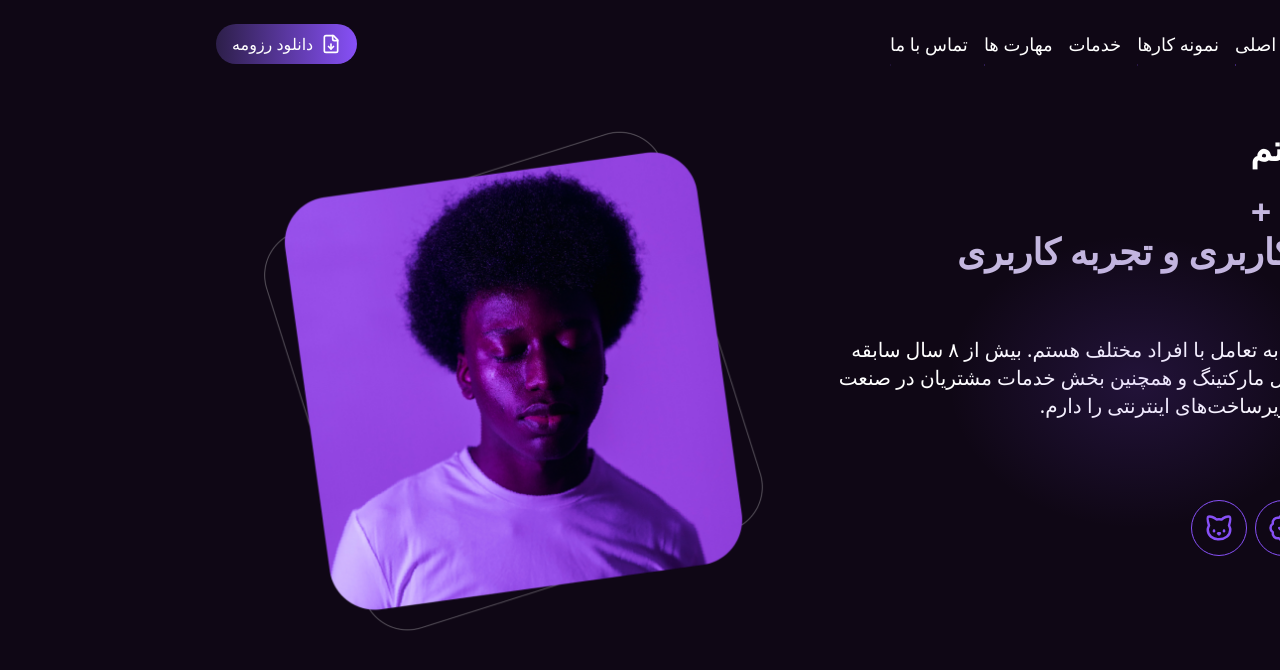
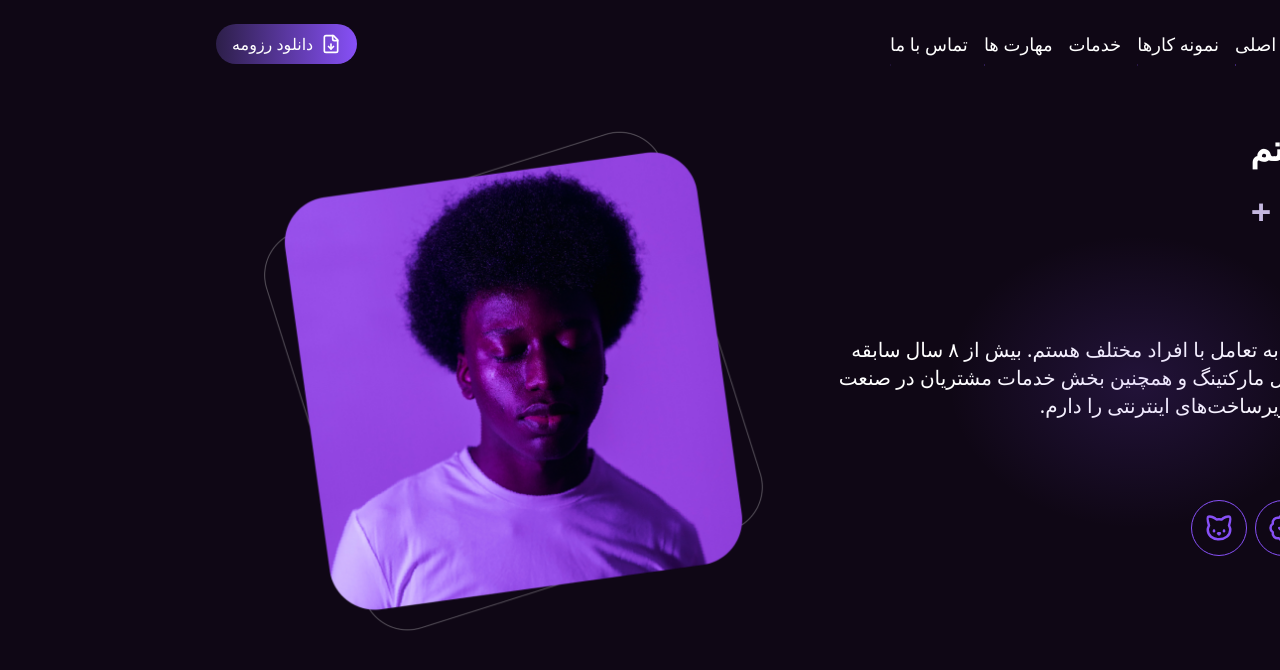
Before and after one commit to matinsekhavat/portfolio, a Next.js app: page / in a window 1280 px wide. Shown: the top 670 px of the page. Built offline with nearby package versions, Linux system fonts and the light colour scheme.

Commit message:
implement and use TypeWriter component into Main Page.tsx file (Hero section)

```diff
--- a/app/page.tsx
+++ b/app/page.tsx
@@ -1,8 +1,9 @@
-import { BadgeCheck, Cat, Command } from "lucide-react";
+import { BadgeCheck, Cat, Command, Type } from "lucide-react";
 import ButtonBadge from "./_components/ButtonBadge";
 import HeroBadge from "./_components/Hero/HeroBadge";
 import Image from "next/image";
 import IncrementalInfo from "./_components/IncrementalInfo";
+import TypeWriter from "./_components/Hero/TypeWriter";
 
 function page() {
   return (
@@ -16,9 +17,13 @@ function page() {
               <h3 className="text-4xl font-semibold md:text-[35px] ">
                 من متین هستم
               </h3>
+
               <p className="text-3xl text-accent-200 font-semibold relative  my-6 md:text-4xl  ">
                 برنامه نویس + <br />
-                طراح رابط کاربری و تجربه کاربری
+                <TypeWriter
+                  textList={["طراح رابط کاربری", "تجربه کاربری", "ادیتور"]}
+                  speed={140}
+                />
               </p>
               <p className="text-lg text-justify sm:text-center md:text-right md:text-xl my-8 md:my-16">
                 فردی پرشور و مشتاق به تعامل با افراد مختلف هستم. بیش از ۸ سال
```
